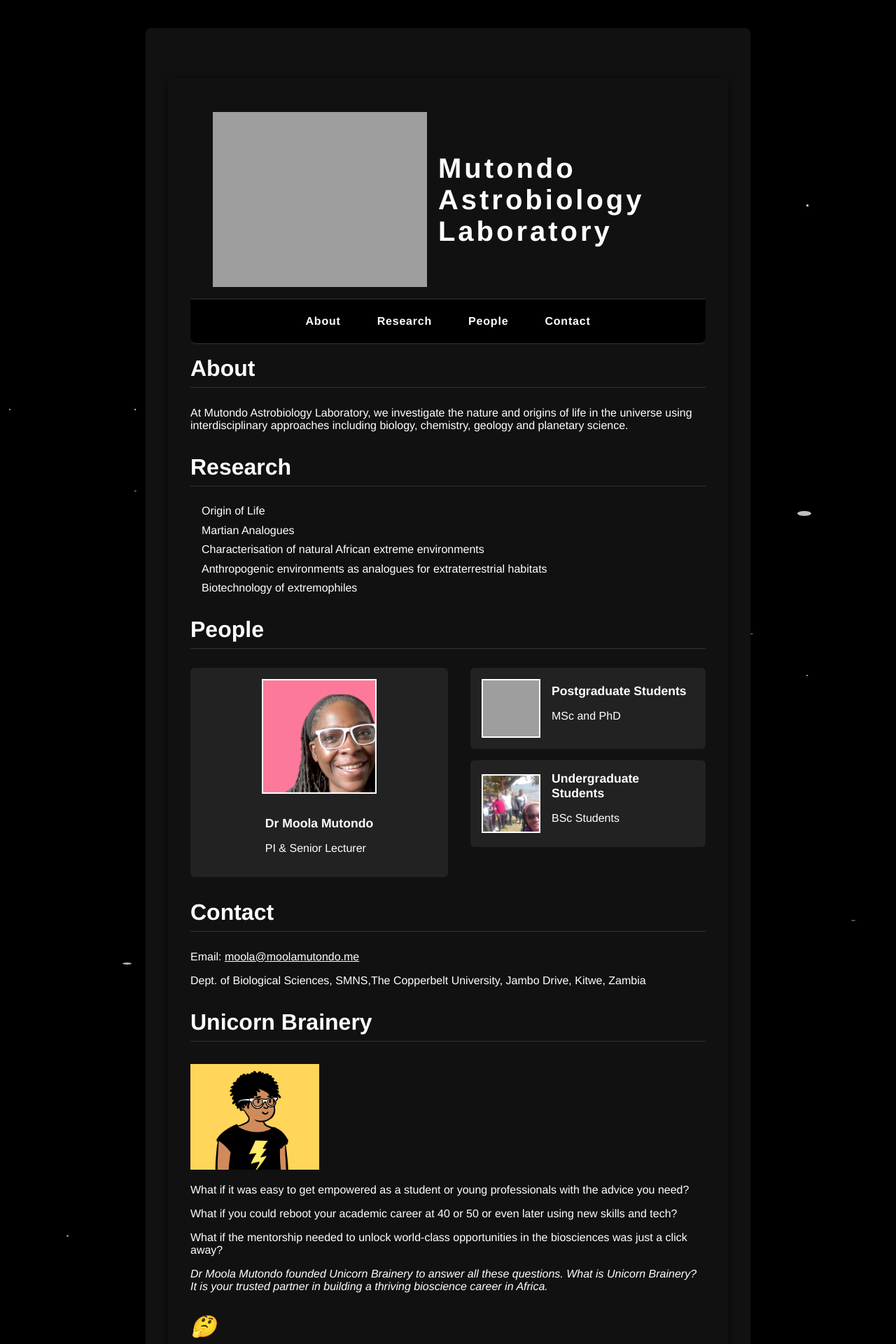
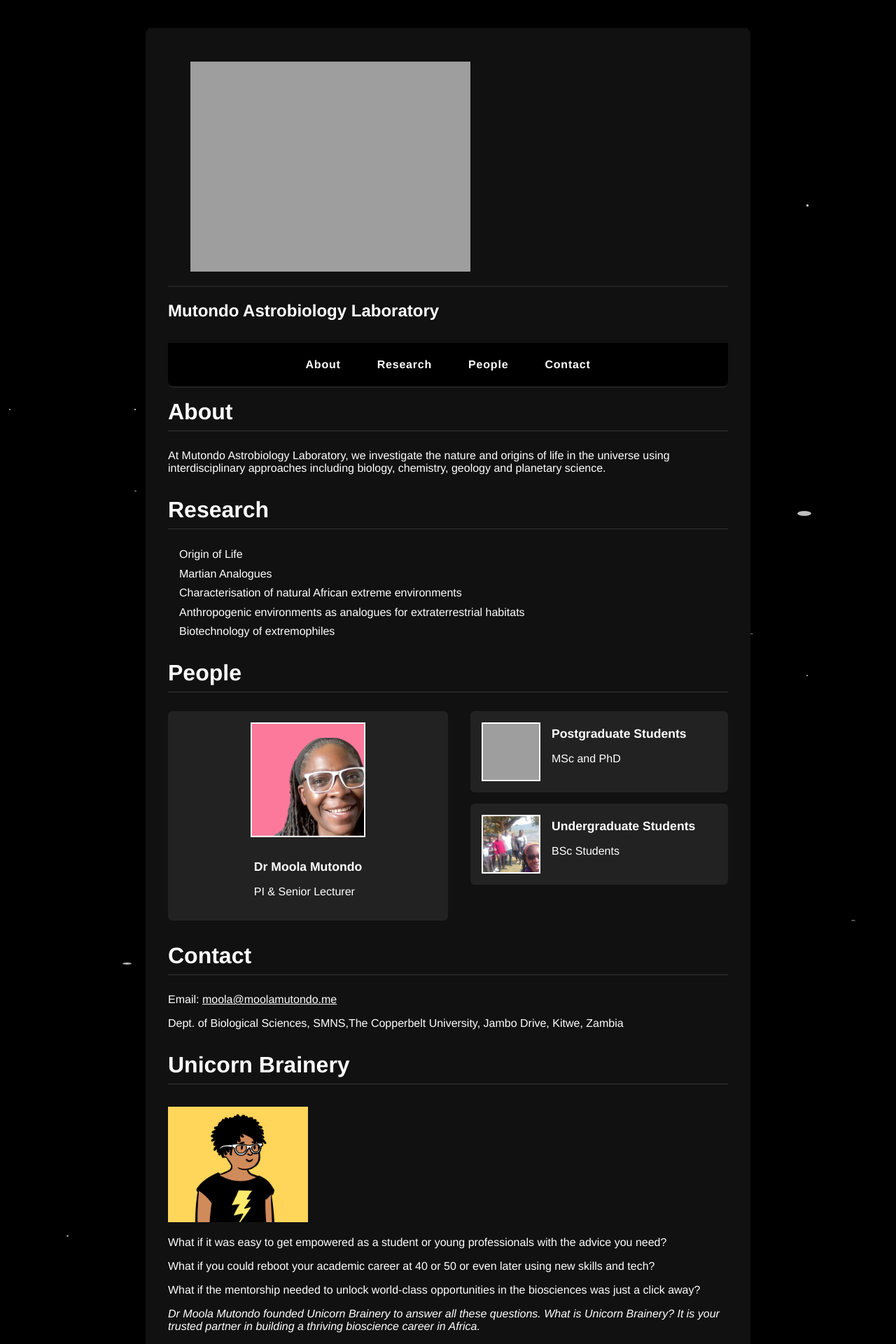
Before and after one commit to mmutondo/mmutondo.github.io, a Jekyll site: the page astrobiolab.html, which Jekyll copies as it is, in a window 1280 px wide. Shown: the top 1920 px of the page at 70% size. Built offline with Jekyll 4.4.1, drawn with Linux system fonts in a browser that asks for light colours.

Commit message:
Update astrobiolab.html

```diff
--- a/astrobiolab.html
+++ b/astrobiolab.html
@@ -87,19 +87,7 @@
       max-height: 500px;  /* adjust as needed */
       border-radius: 4px;
       flex-shrink: 0;
-    }
 
-    .banner-image-container {
-      width: 100%;
-      height: 250px; /* choose desired banner height */
-      overflow: hidden;
-    }
-
-    .banner-image {
-      width: 100%;
-      height: 100%;
-      object-fit: cover; /* cover fills container fully, cropping if needed */
-      display: block;
     }
 
     header div {
@@ -335,23 +323,20 @@
 
   <div class="main-content">
 
-    <div class="main-content">
-
-
   <header>
-    <div class="banner-image-container">
+    <div class="header">
       <img
-        class="banner-image"
+        class="header img.logo"
         src="https://dr.moolamutondo.me/images/Bigbluedot.jpg"
-        alt="Mutondo Astrobiology Banner"
+        alt="Mutondo Astrobiology logo"
       />
     </div>
-    <h1>Mutondo Astrobiology Laboratory</h1>
   </header>
 
-  <!-- Your page rest of content -->
 </body>
-
+    <section>
+      <h1>Mutondo Astrobiology Laboratory</h1>
+    </section>
 
     <nav>
       <a href="#about">About</a>
```
